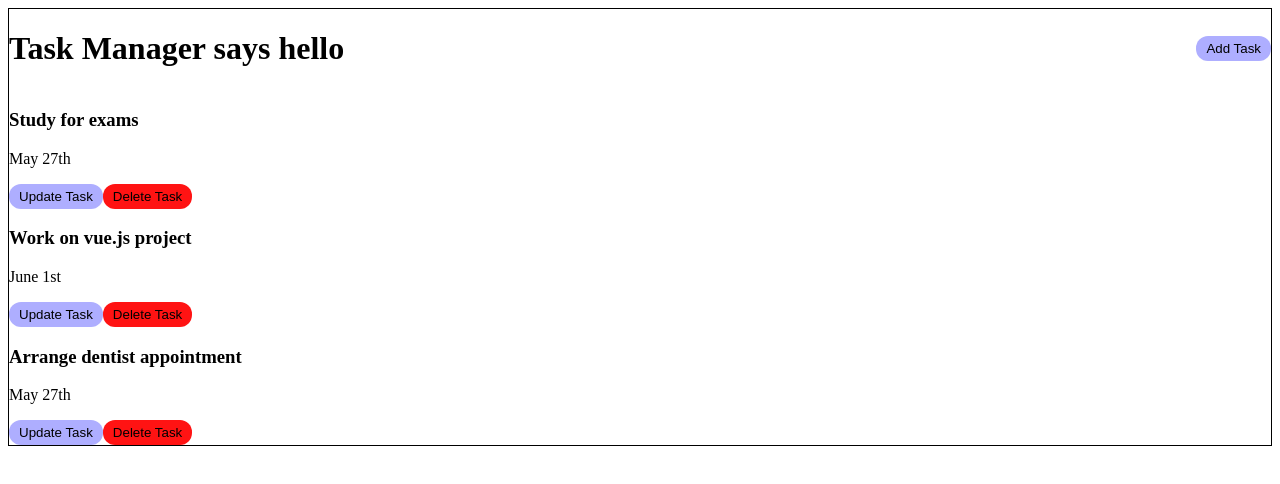
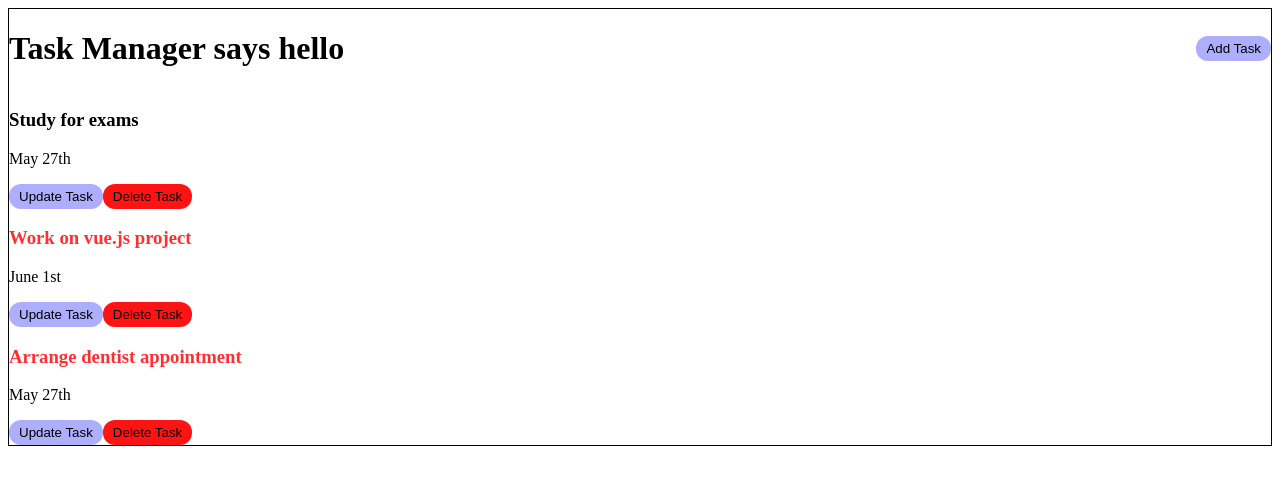
Before and after one commit to apdraganis/Vue-Task-Manager, a Vue app: page / in a window 1280 px wide. Shown: the top 484 px of the page. Built offline with nearby package versions, Linux system fonts and the light colour scheme.

Commit message:
add click events (delete task and highlight priority task)

```diff
--- a/src/App.vue
+++ b/src/App.vue
@@ -1,7 +1,7 @@
 <template>
   <div class="container">
     <TaskHeader title="hello" />
-    <TaskList v-bind:tasks="tasks" />
+    <TaskList @toggle-priority="togglePriority" @delete-task="deleteTask" v-bind:tasks="tasks" />
   </div>
 </template>
 
@@ -20,22 +20,35 @@ export default {
       tasks: [],
     }
   },
+  methods: {
+    deleteTask(id) {
+      if (confirm('Are you sure?')) {
+        this.tasks = this.tasks.filter((task) => task.id !== id)
+      }
+    },
+    togglePriority(id) {
+      this.tasks = this.tasks.map((task) => task.id === id ? { ...task, priority: !task.priority } : task)
+    }
+  },
   created() {
     this.tasks = [
       {
         id: 1,
         text: 'Study for exams',
-        day: 'May 27th',
+        deadline: 'May 27th',
+        priority: false
       },
       {
         id: 2,
         text: 'Work on vue.js project',
-        day: 'June 1st',
+        deadline: 'June 1st',
+        priority: true
       },
       {
         id: 3,
         text: 'Arrange dentist appointment',
-        day: 'May 27th',
+        deadline: 'May 27th',
+        priority: true
       }
     ]
   }
--- a/src/components/TaskButton.vue
+++ b/src/components/TaskButton.vue
@@ -1,5 +1,5 @@
 <template>
-  <button @click="onClick()">{{ buttonText }}</button>
+  <button>{{ buttonText }}</button>
 </template>
 
 <script>
@@ -12,11 +12,6 @@ export default {
       type: String,
     },
   },
-  methods: {
-    onClick() {
-      console.log('Clicked!');
-    },
-  },
 }
 </script>
 
--- a/src/components/TaskItem.vue
+++ b/src/components/TaskItem.vue
@@ -1,8 +1,9 @@
 <template>
-  <h3>{{ task.text }}</h3>
-  <p>{{ task.day }}</p>
+  <h3 @dblclick="$emit('toggle-priority', task.id)" :class="task.priority === true ? 'priority-task' : ''">{{ task.text
+  }}</h3>
+  <p>{{ task.deadline }}</p>
   <TaskButton class="button-default" buttonText='Update Task' />
-  <TaskButton class="button-delete" buttonText='Delete Task' />
+  <TaskButton @click="$emit('delete-task', task.id)" class="button-delete" buttonText='Delete Task' />
 </template>
 
 
@@ -16,6 +17,13 @@ export default {
   },
   components: {
     TaskButton,
-  }
+  },
 }
 </script>
+
+<style scoped>
+h3 {
+  cursor: pointer;
+  user-select: none;
+}
+</style>
--- a/src/components/TaskList.vue
+++ b/src/components/TaskList.vue
@@ -1,6 +1,7 @@
 <template>
   <div v-for="task in tasks" v-bind:key="task.id">
-    <TaskItem v-bind:task='task' />
+    <TaskItem @toggle-priority="$emit('toggle-priority', task.id)" @delete-task="$emit('delete-task', task.id)"
+      v-bind:task='task' />
   </div>
 </template>
 
@@ -13,6 +14,7 @@ export default {
   props: {
     tasks: Array,
   },
-  components: { TaskItem }
+  components: { TaskItem },
+  emits: ['delete-task', 'toggle-priority']
 }
 </script>
--- a/src/style/style.scss
+++ b/src/style/style.scss
@@ -26,3 +26,7 @@ $hover-delete-button-color: rgba(255, 19, 19, 0.74);
 .button-delete:hover {
   background: $hover-delete-button-color;
 }
+
+.priority-task {
+  color: rgb(255, 47, 47);
+}
```
